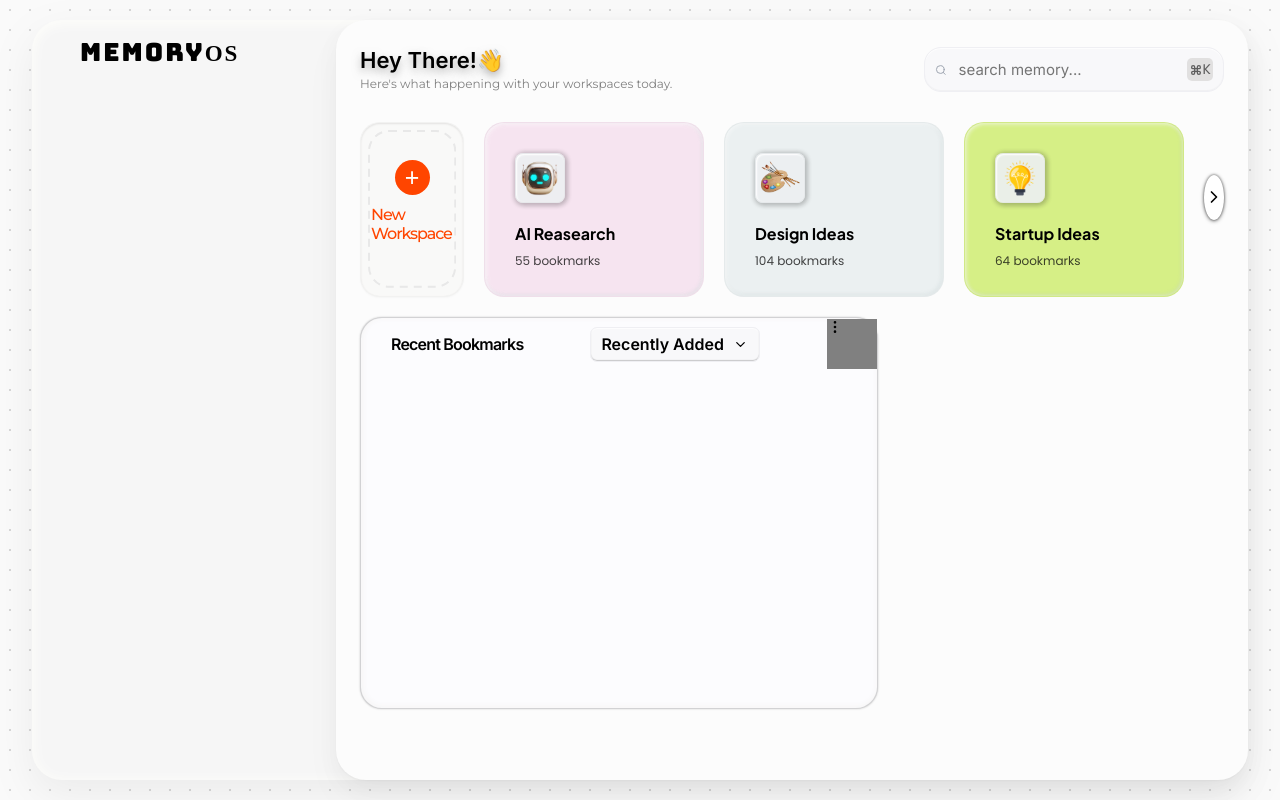
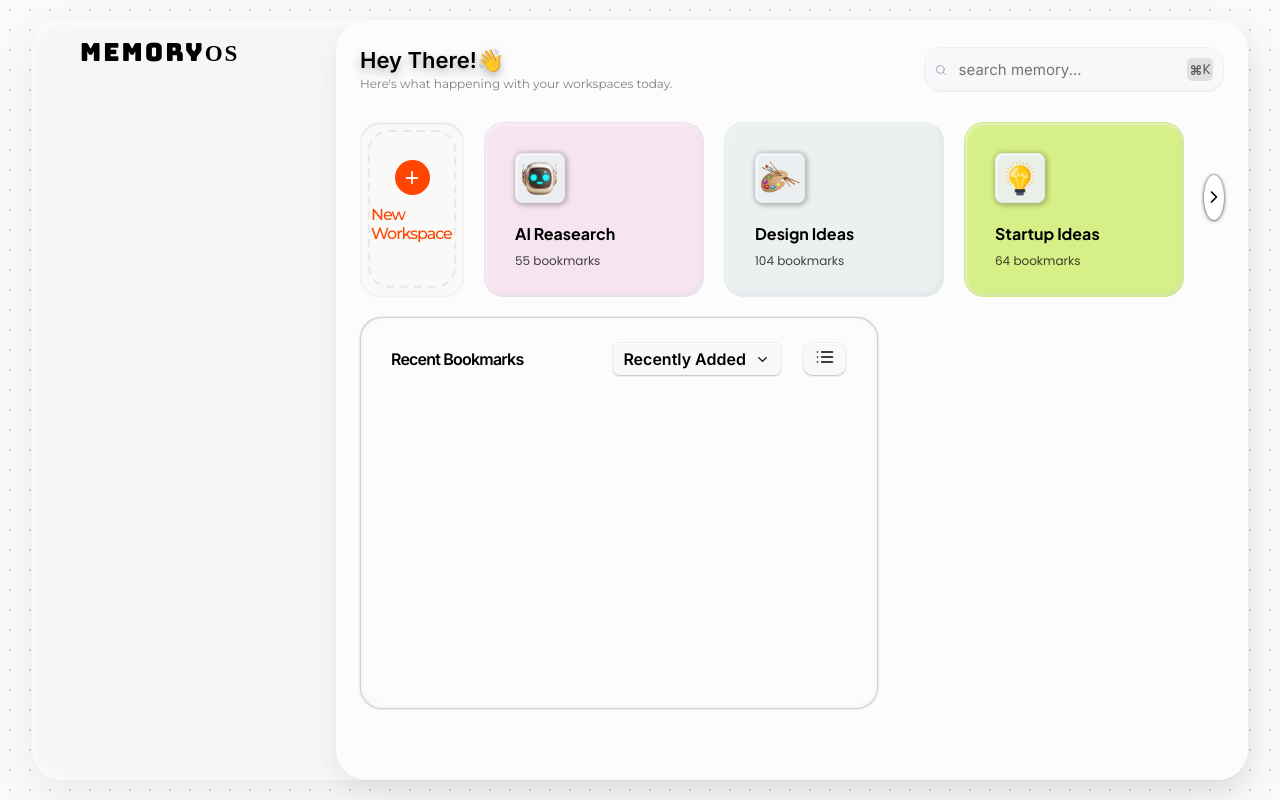
Before and after one commit to gowthamchoudhary/smart_bookmark, a React app in the folder frontend/: page /dashboard in a window 1280 px wide. Built offline with nearby package versions, Linux system fonts and the light colour scheme; sample sign-in values are in the browser's storage; the HTML template or start-up script is replaced by a standard one; a web font is replaced by a local one.

Commit message:
top bar of the recent bookmarks section is done

```diff
--- a/frontend/src/components/Recent_Bookmarks/Recent_Bookmarks.css
+++ b/frontend/src/components/Recent_Bookmarks/Recent_Bookmarks.css
@@ -11,6 +11,7 @@
   border: 1px solid rgba(128, 128, 128, 0.34);
 }
 .topbar_bookmarks {
+    margin-top: 15px;
   display: flex;
   justify-content: space-between;
   align-items: center;
@@ -18,9 +19,9 @@
   font-family: "Inter", sans-serif;
   font-weight: 600;
 }
-.topbar_bookmarks p{
-    margin-left: 30px;
-    letter-spacing: -0.8px;
+.topbar_bookmarks p {
+  margin-left: 30px;
+  letter-spacing: -0.8px;
 }
 .dropDown {
   width: 170px;
@@ -42,8 +43,24 @@
   transform: rotate(90deg);
   font-size: 15px;
 }
-.options{
-    height: 50px;
-    width: 50px;
-    background-color: grey;
+.options {
+  height: 35px;
+  width: 45px;
+  background-color: grey;
+  box-shadow:
+    inset 0 1px 1px rgba(255, 255, 255, 0.8),
+    inset 0 -1px 1px rgba(0, 0, 0, 0.196);
+  display: flex;
+  justify-content:center;
+  align-items: center;
+  padding: 7px;
+  background-color: #f8f8fa;
+  border: 1px solid #efeff3;
+  border-radius: 10px;
+  font-size: 20px;
+  margin-right: 30px;
 }
+.right_topbar{
+    display: flex;
+    gap: 20px;
+}
--- a/frontend/src/components/Recent_Bookmarks/Recent_Bookmarks.jsx
+++ b/frontend/src/components/Recent_Bookmarks/Recent_Bookmarks.jsx
@@ -2,12 +2,13 @@ import React from "react";
 import "./Recent_Bookmarks.css";
 import { FiChevronRight } from "react-icons/fi";
 import { FiMoreVertical } from "react-icons/fi";
-
+import { LuList } from "react-icons/lu";
 const Recent_Bookmarks = () => {
   return (
     <div className="recent_bookmarks">
       <div className="topbar_bookmarks">
         <p>Recent Bookmarks</p>
+        <div className="right_topbar">
           <div className="dropDown">
             Recently Added{" "}
             <span>
@@ -15,7 +16,10 @@ const Recent_Bookmarks = () => {
             </span>
           </div>
           <div className="options">
-          <FiMoreVertical />
+            <div>
+              <LuList />
+            </div>
+          </div>
         </div>
       </div>
     </div>
```
Also changed, not shown: frontend/src/components/Recent_Bookmarks/Bookmarks/Bookmarks.jsx (added, +11 -0 lines), frontend/src/components/Recent_Bookmarks/Bookmarks/Bookmarks.css (added). Lines whose indentation alone changed are shown as unchanged.
